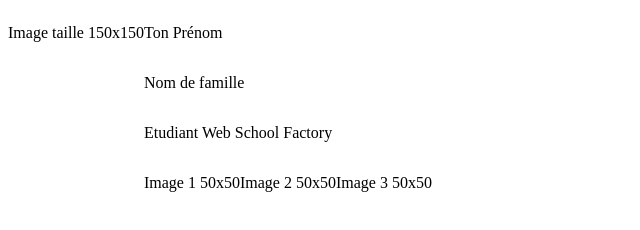
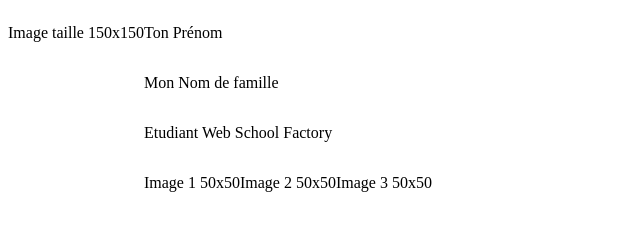
Before and after one commit to eqoba/test-2, a plain HTML site: page index.html in a window 1280 px wide. Shown: the full height of the page, 0-640 px from the left. Drawn offline with Linux system fonts and the light colour scheme.

Commit message:
changes2

```diff
--- a/index.html
+++ b/index.html
@@ -10,7 +10,7 @@
 		<p>Image taille 150x150</p>
 		<div class=colonne1>
 			<p>Ton Prénom</p>
-			<p>Nom de famille</p>
+			<p> Mon Nom de famille</p>
 			<p>Etudiant Web School Factory</p>
 			<div class=aligne1>
 				<p>Image 1 50x50</p>
```
